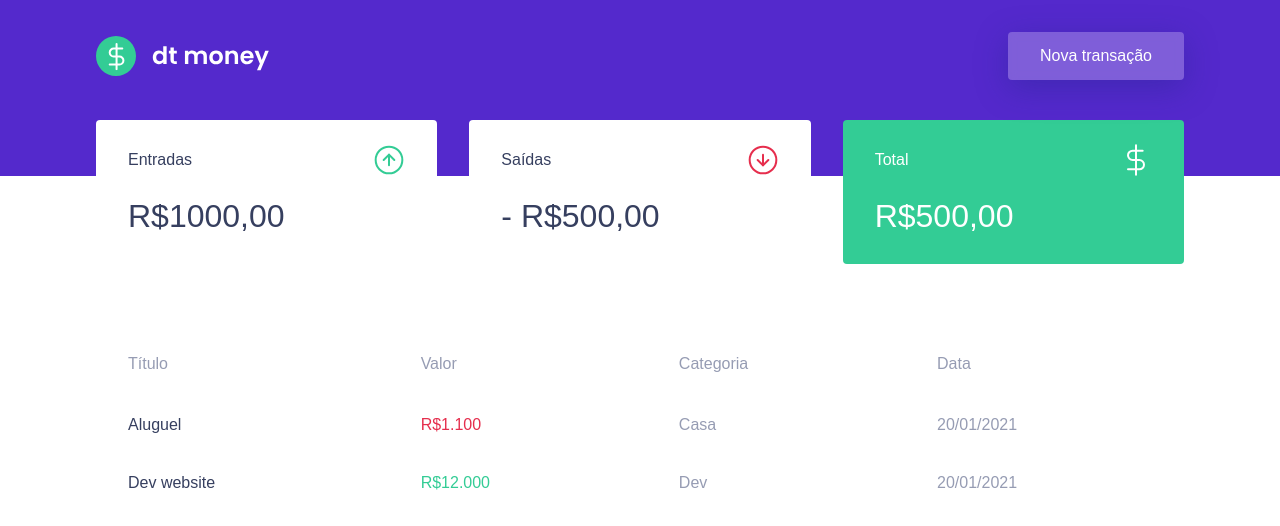
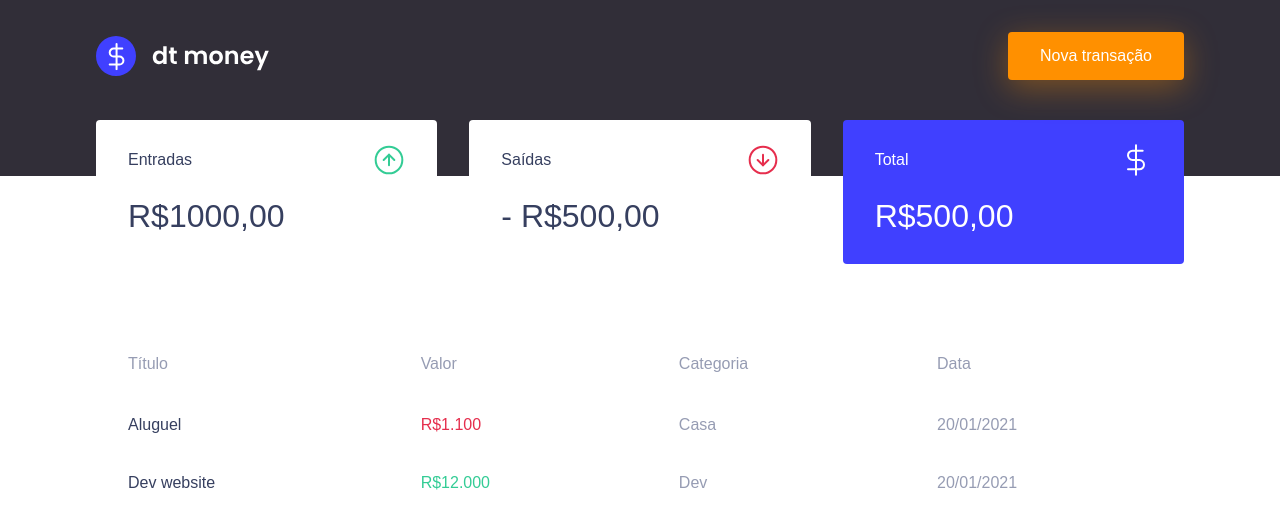
Before and after one commit to nicolasteofilo/ignite-reactjs, a React (Create React App) app in the folder dt-money/: page / in a window 1280 px wide. Shown: the top 526 px of the page. Built offline with nearby package versions, Linux system fonts and the light colour scheme; no server answers; what miragejs would draw is missing.

Commit message:
Estilizando modal

```diff
--- a/dt-money/src/components/Header/style.ts
+++ b/dt-money/src/components/Header/style.ts
@@ -1,7 +1,7 @@
 import styled from "styled-components";
 
 export const Container = styled.header`
-  background-color: var(--blue);
+  background-color: #312e38;
 `
 
 export const Content = styled.div`
@@ -24,8 +24,8 @@ export const Content = styled.div`
 
     transition: filter 0.2s;
 
-    background: rgba( 255, 255, 255, 0.25 );
-    box-shadow: 0 8px 32px 0 rgba( 31, 38, 135, 0.37 );
+    background: #ff9000;
+    box-shadow: 0 8px 32px 0 rgba(255, 144, 0, 0.37);
     backdrop-filter: blur( 4px );
     -webkit-backdrop-filter: blur( 4px );
     }
--- a/dt-money/src/components/NewTransactionModal/index.tsx
+++ b/dt-money/src/components/NewTransactionModal/index.tsx
@@ -1,4 +1,5 @@
 import Modal from 'react-modal';
+import closeImg from '../../assets/images/close.svg';
 
 import { Container } from './styles';
 
@@ -15,7 +16,9 @@ export function NewTransactionModal({ isOpen, onRequestClose }: NewTransactionMo
           overlayClassName="react-modal-overlay"
           className="react-modal-content"
       >
-
+          <button type="button"  onClick={onRequestClose} className="react-modal-close">
+            <img src={closeImg} alt="Fechar Modal" />
+          </button>
           <Container>
             <h2>Casdastrar</h2>
 
--- a/dt-money/src/components/NewTransactionModal/styles.ts
+++ b/dt-money/src/components/NewTransactionModal/styles.ts
@@ -1,5 +1,48 @@
 import styled from 'styled-components';
 
 export const Container = styled.form`
+  h2 {
+    color: var(--text-title);
+    font-size: 1.5rem;
+    margin-bottom: 2rem;
+  }
 
+  input {
+    width: 100%;
+    padding: 0 1.5rem;
+    height: 4rem;
+    border-radius: 0.25rem;
+
+    border: 1px solid var(--border);
+    background: var(--input-backgroud);
+
+    font-weight: 400;
+    font-size: 1rem;
+
+    &::placeholder {
+        color: var(--text-body);
+    }
+    & + input {
+        margin-top: 1rem;
+    }
+
+}
+    button[type="submit"] {
+        width: 100%;
+        height: 4rem;
+        border-radius: 0.25rem;
+        padding: 0 1.5rem;
+        background: var(--orange);
+        color: #FFF;
+        border: 0;
+        font-size: 1rem;
+        font-weight: 600;
+        margin-top: 1.5rem;
+
+        transition: filter 0.2s;
+
+        &:hover {
+            filter: brightness(0.9);
+        }
+    }
 `;
--- a/dt-money/src/components/Summary/styles.ts
+++ b/dt-money/src/components/Summary/styles.ts
@@ -27,7 +27,7 @@ export const Container = styled.div`
     }
 
     &.highlight-backgroud {
-      background: var(--green);
+      background: #4040ff;
       color: #FFF
     }
   }
--- a/dt-money/src/styles/global.ts
+++ b/dt-money/src/styles/global.ts
@@ -14,6 +14,9 @@ export const GlobalStyle = createGlobalStyle`
     --text-title: #363f5f;
     --text-body: #969cb3;
     --shape: #ffffff;
+    --input-background: #e7e9ee;
+    --border: #d7d7d7;
+    --orange: #ff9000;
   }
 
   * {
@@ -76,4 +79,19 @@ export const GlobalStyle = createGlobalStyle`
     position: relative;
     border-radius: 0.25rem; // 4px
   }
+
+  .react-modal-close {
+    position: absolute;
+    top: 1.5rem;
+    right: 1.5rem;
+    cursor: pointer;
+    border: 0;
+    background: transparent;
+
+    transition: all 0.3s;
+
+    &:hover {
+      filter: brightness(0.9);
+    }
+  }
 `
```
Also changed, not shown: dt-money/src/assets/images/logo.svg.
